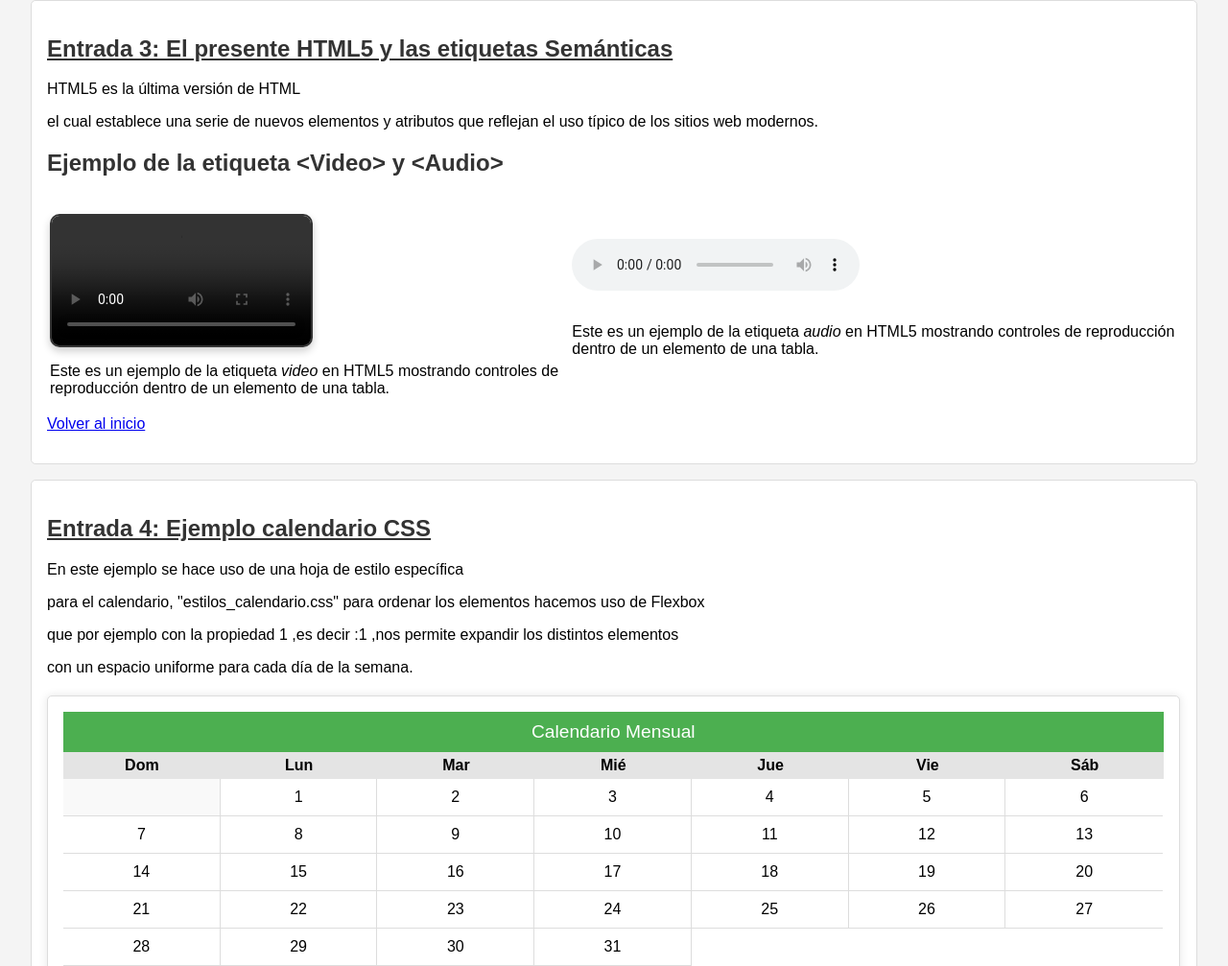
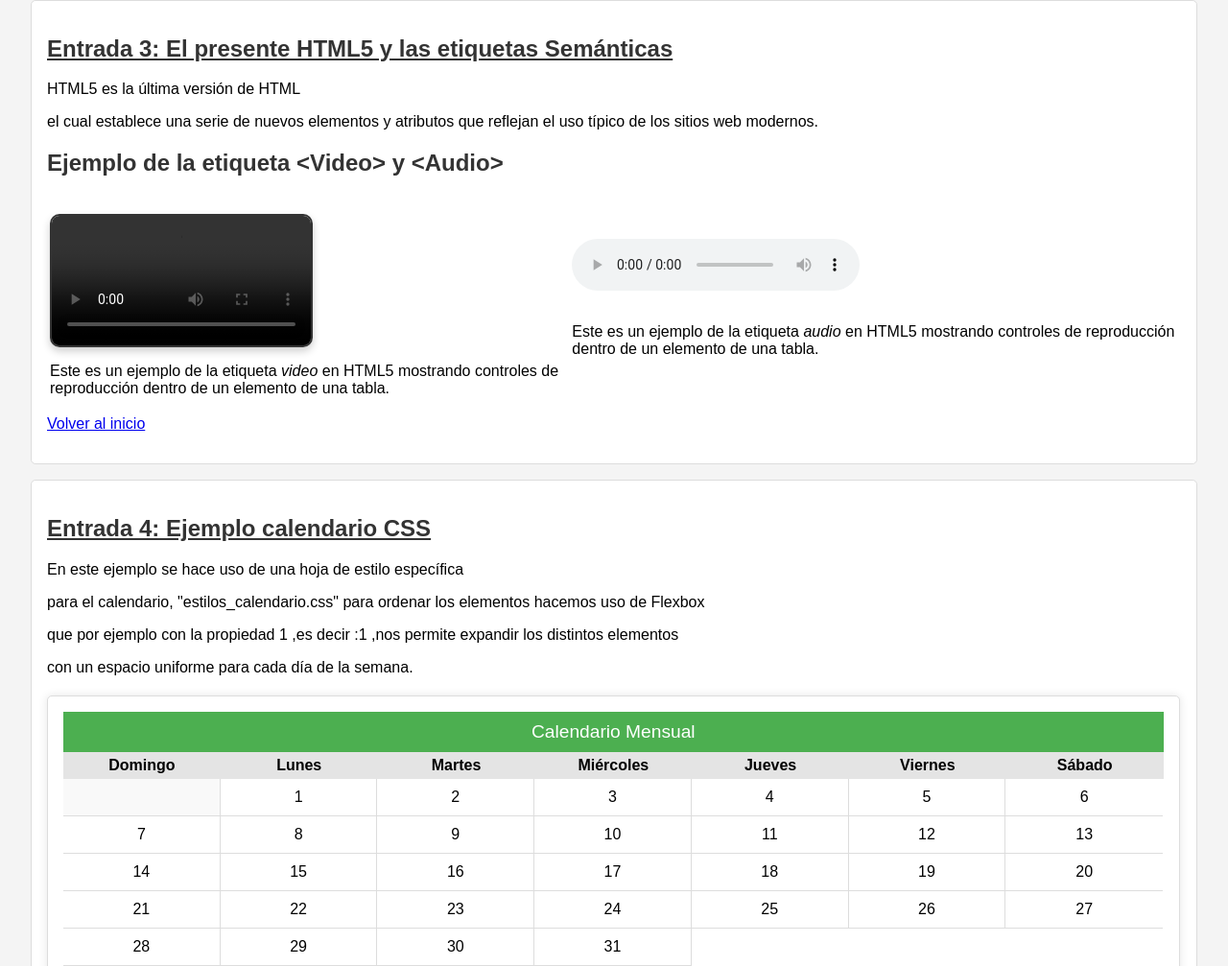
Before and after one commit to luigypc/luigypcpracticadesappred.github.io, a plain HTML site: page index.html in a window 1280 px wide. Shown: the part 1448-2455 px from the top of the page at 96% size. Drawn offline with Linux system fonts and the light colour scheme; grey boxes are pictures that could not be loaded.

Commit message:
Update index.html

```diff
--- a/index.html
+++ b/index.html
@@ -38,20 +38,20 @@
     <!-- Sección de entradas del blog , aquí escribiré los artículos -->
     <main>
         <!-- Primera entrada del blog -->
+
         <article id="entrada1">
 
             <h2><u>Entrada 1: Comenzando con HTML</u></h2>
-            <p>Para el desarrollo de esta práctica, he decidido no utilizar ningún Framework. La razón es que quiero practicar el uso de etiquetas y estilos CSS desde cero.</p>
+            <p>Para el desarrollo de esta práctica, he decidido no utilizar ningún Framework. La razón es que quiero aprender el uso de las etiquetas y estilos CSS desde cero.</p>
             <p>Las siguientes cinco entradas corresponden al blog, donde he añadido un encabezado, un pie de página y un menú de navegación que permite acceder directamente a los artículos.</p>
-            <p>Al final del blog, he añadido un enlace que permite regresar rápidamente al inicio y he comentado el código HTML y CSS lo máximo posible para facilitar su comprensión.</p>
+            <p>Al final del cada artículo he añadido un enlace que permite regresar rápidamente al inicio, y he comentado el código HTML y CSS lo máximo posible para facilitar su comprensión.</p>
             <p> Como aporte final , he procurado utilizar la mayor cantidad de etiquetas posibles para abarcar diferentes elementos y funcionalidades</p>
             <p>por ejemplo: diferentes hojas de estilos, listas,tablas,estilos de texto,imágenes,video,audio,caracteres de escape,etc...</p>
 
 
 
-
-            <!--El CSS general aplicará estilos a todas las imágenes en el documento-->
-            <img src="imagenes/logopracticahtml.webp" alt="Imagen Logo Blog"  title="Ejemplo de etiqueta img con imágenes locales"> <!-- Imagen estilizada por el CSS general, redimensionada y con bordes redondeados -->
+            <!-- El CSS general aplica estilos a todas las imágenes en el documento, por tanto no se definen en la etiqueta-->
+            <img src="imagenes/logopracticahtml.webp" alt="Imagen Logo Blog"  title="Ejemplo de etiqueta img con imágenes locales">
             <br>
             <p><a href="#inicio">Volver al inicio</a></p>
         </article>
@@ -59,12 +59,13 @@
        <!-- Segunda entrada del blog -->
 
        <article id="entrada2">
+
         <h2><u>Entrada 2: Explorando el mundo de los Tags o Etiquetas HTML</u></h2>
         <p>La siguiente lista contiene etiquetas HTML. Algunas de ellas son tradicionales ( o más antiguas) <p>
            otras son etiquetas semánticas introducidas en HTML5, quería hacer incapié en la gran evolución en HTML 5</p>
         <br>
         <!-- En cada elemento de la lista li utilizo la etiqueta strong para resaltar en negrita , además utilizo
-          los caracteres de escape para poder escribir los nombres sin que se interpreten como etiquetas HTML -->
+          los caracteres de escape &lt y &gt para poder escribir los nombres sin que se interpreten como etiquetas HTML -->
         <ul>
             <li><strong>&lt;html&gt;:</strong> Define el documento como HTML.</li>
             <li><strong>&lt;head&gt;:</strong> Contiene metadatos y enlaces a recursos, como CSS y scripts.</li>
@@ -136,27 +137,27 @@
             <p>con un espacio uniforme para cada día de la semana.</p>
 
             <!-- Calendario fictício usando el CSS específico "estilo_calendario.css" -->
-        <!-- las clases utilizadas en este artículo parael uso de Flexbox ,calendario ,calendario-header,dias-semana,dia-semana,dias-mes y dia
+        <!-- las clases utilizadas en este artículo son Flexbox ,calendario ,calendario-header,dias-semana,dia-semana,dias-mes y dia
                  están definidas en el fichero css propio para el calendario -->
 
          <article class="calendario">
         <div class="calendario-header">Calendario Mensual</div>
     <div class="dias-semana">
         <!-- Fila de días de la semana  -->
-        <div class="dia-semana">Dom</div>
-        <div class="dia-semana">Lun</div>
-        <div class="dia-semana">Mar</div>
-        <div class="dia-semana">Mié</div>
-        <div class="dia-semana">Jue</div>
-        <div class="dia-semana">Vie</div>
-        <div class="dia-semana">Sáb</div>
+        <div class="dia-semana">Domingo</div>
+        <div class="dia-semana">Lunes</div>
+        <div class="dia-semana">Martes</div>
+        <div class="dia-semana">Miércoles</div>
+        <div class="dia-semana">Jueves</div>
+        <div class="dia-semana">Viernes</div>
+        <div class="dia-semana">Sábado</div>
     </div>
 
     <div class="dias-mes">
         <!-- Pongo un espacio vacío para hacer que el día 1 comience en Lunes -->
         <div class="dia"></div>
 
-        <!-- Días del mes -->
+        <!-- 30 Días del mes -->
         <div class="dia">1</div>
         <div class="dia">2</div>
         <div class="dia">3</div>
@@ -204,7 +205,7 @@
             <p> la etiqueta &ltdiv&gt y la clase imagenes-horizontales , las imágenes</p>
             <p> son obtenidas remotamente a través del protocolo https de otras fuentes con la etiqueta <strong>&ltimg&gt</strong></p>
             <div class="imagenes-horizontales">
-                <!-- Imagen original obtenida con src -->
+                <!-- Imagen original obtenida con src no de directorios locales si no de recursos externos -->
                 <img src="https://avatars0.githubusercontent.com/u/9892522?v=4&s=400" alt="Imagen 1" width="100" height="100" title="Ejemplo de etiqueta img con src remotas"/>
                 <img src="https://www.w3.org/html/logo/downloads/HTML5_Logo_512.png" alt="Logo HTML5" width="100" height="100" title="Ejemplo de etiqueta img con src remotas"/>
                 <img src="https://www.w3.org/Icons/w3c_home.png" alt="Logo W3C" width="100" height="100" title="Ejemplo de etiqueta img con src remotas"/>
```
